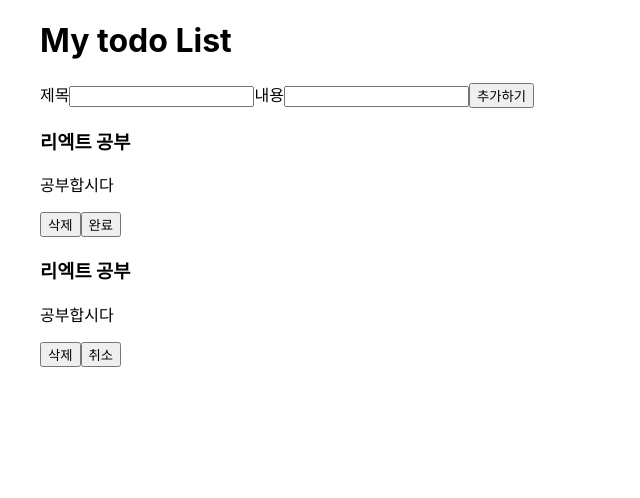
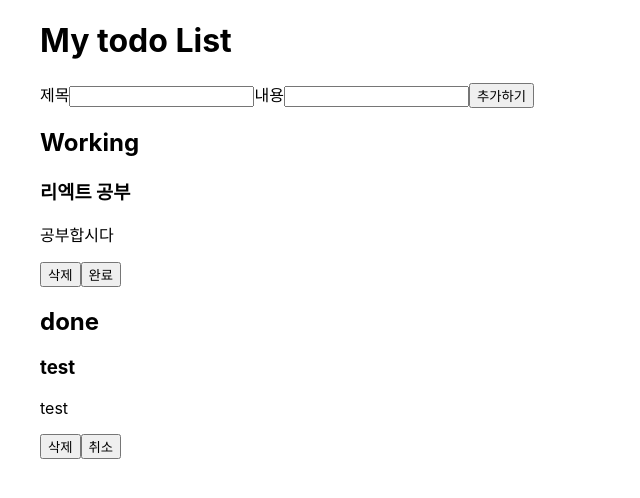
Before and after one commit to tjdwns335/TDLpractice, a React (Create React App) app: page / in a window 1280 px wide. Shown: the top 498 px of the page, without its empty margins (0-640 px from the left). Built offline with nearby package versions, Linux system fonts and the light colour scheme.

Commit message:
기능 done

```diff
--- a/src/App.css
+++ b/src/App.css
@@ -3,3 +3,8 @@
   height: auto;
   margin: auto;
 }
+
+.todo-warp {
+  display: flex;
+  flex-direction: column;
+}
--- a/src/App.jsx
+++ b/src/App.jsx
@@ -4,7 +4,7 @@ import './App.css'
 function App() {
   const [todoList, setTodoList] = useState([
     { id: 1, title: '리엑트 공부', detail: '공부합시다', isDone: false },
-    { id: 2, title: '리엑트 공부', detail: '공부합시다', isDone: true },
+    { id: 2, title: 'test', detail: 'test', isDone: true },
   ]);
   const [title, setTitle] = useState('');
   const [detail, setDetail] = useState('');
@@ -33,7 +33,7 @@ function App() {
   }
   const doneClick = (id) => {
     const newTodo = todoList.map((item) => {
-      return item.id !== id ? { ...item, isDone: !item.isDone } : item
+      return item.id === id ? { ...item, isDone: !item.isDone } : item
     })
     setTodoList(newTodo);
   }
@@ -58,18 +58,19 @@ function App() {
         />
         <button onClick={(e) => addHandler(e)}>추가하기</button>
       </form>
-      <div>
+      <div className='todo-warp'>
         {
           todoList.map((item) => {
             return (
-              <>
+              <div className='todo-list' key={item.id}>
+                <h2>{item.isDone ? "done" : "Working"}</h2>
                 <h3>{item.title}</h3>
                 <p>{item.detail}</p>
                 <div>
                   <button onClick={() => removeHandler(item.id)}>삭제</button>
                   <button onClick={() => doneClick(item.id)}>{item.isDone ? "취소" : "완료"}</button>
                 </div>
-              </>
+              </div>
             )
           })
         }
```
